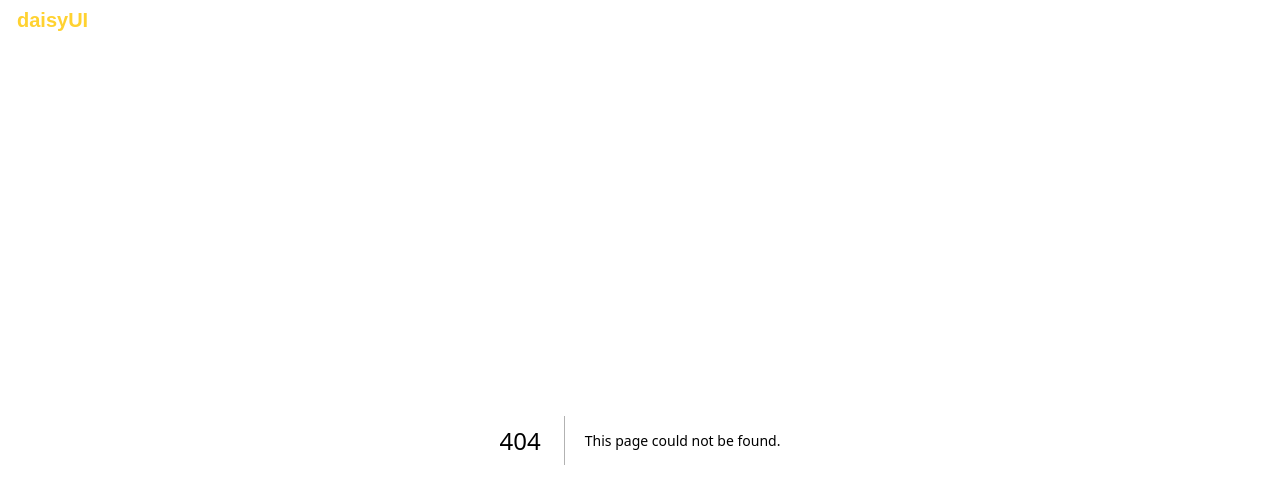
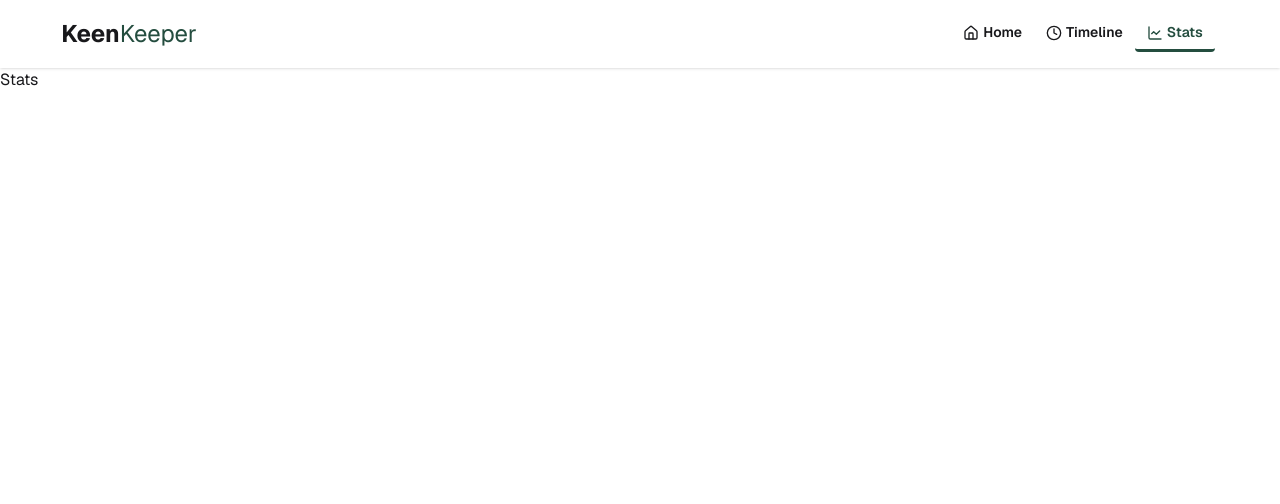
Before and after one commit to Robinhosen1e/Assignment07-B13, a Next.js app: page /stats in a window 1280 px wide. Before the commit this address had no page. Shown: the top 504 px of the page. Built offline with nearby package versions, Linux system fonts and the light colour scheme.

Commit message:
added a navber

```diff
--- a/package.json
+++ b/package.json
@@ -10,6 +10,8 @@
   },
   "dependencies": {
     "@react-icons/all-files": "^4.1.0",
+    "lucide": "^1.3.0",
+    "lucide-react": "^1.14.0",
     "next": "16.2.4",
     "react": "19.2.4",
     "react-dom": "19.2.4",
--- a/src/app/globals.css
+++ b/src/app/globals.css
@@ -1,7 +1,7 @@
 @import "tailwindcss";
 @plugin "daisyui";
 
-:root {
+/* :root {
   --background: #ffffff;
   --foreground: #ffffff;
 }
@@ -24,4 +24,4 @@
   background: var(--background);
   color: var(--foreground);
   font-family: Arial, Helvetica, sans-serif;
-}
+} */
--- a/src/app/layout.js
+++ b/src/app/layout.js
@@ -2,14 +2,10 @@
 import "./globals.css";
 import Navbar from "@/component/Navbar/Navbar";
 
-const geistSans = Geist({
-  variable: "--font-geist-sans",
-  subsets: ["latin"],
-});
-
-const geistMono = Geist_Mono({
-  variable: "--font-geist-mono",
-  subsets: ["latin"],
+const geist = Geist({
+  subsets: ['latin'],
+  weight: ['400', '600', '700'], // optional
+  display: 'swap',
 });
 
 export const metadata = {
@@ -21,14 +17,14 @@
   return (
     <html
       lang="en" data-theme="light"
-      className={`${geistSans.variable} ${geistMono.variable} h-full antialiased`}
+      className={`h-full antialiased`}
     >
-      <body className="min-h-full flex flex-col">
+      <body className={`h-full ${geist.className}`}>
         <main>
           <Navbar />
           {children}
         </main>
-        </body>
+      </body>
     </html>
   );
 }
--- /dev/null
+++ b/src/app/stats/page.jsx
@@ -0,0 +1,10 @@
+
+const StatsPage = () => {
+    return (
+        <div>
+            <h1>Stats</h1>
+        </div>
+    );
+};
+
+export default StatsPage;
--- /dev/null
+++ b/src/app/timeline/page.jsx
@@ -0,0 +1,10 @@
+
+const TimelinePage = () => {
+    return (
+        <div>
+            <h1>Timeline</h1>
+        </div>
+    );
+};
+
+export default TimelinePage;
--- a/src/component/Navbar/Navbar.jsx
+++ b/src/component/Navbar/Navbar.jsx
@@ -1,12 +1,60 @@
+'use client'
+import { ChartLine, Clock4, House } from "lucide-react";
+import Link from "next/link";
+import { usePathname } from "next/navigation";
+
 
 const Navbar = () => {
+
+  const pathname = usePathname();
+
+    const link = <>
+  <li className="font-semibold"><Link href='/'
+  className={`flex items-center hover:bg-[#244D3F] hover:text-white ${
+          pathname === "/" ? "text-[#244D3F] border-b-3 border-[#244D3F]" : ""
+        }`} ><House className="-mr-1" size={16}/>Home</Link></li>
+
+
+
+  <li className="font-semibold"><Link href='/timeline'
+   className={`flex items-center hover:bg-[#244D3F] hover:text-white ${
+          pathname === "/timeline" ? "text-[#244D3F] border-b-3 border-[#244D3F]" : ""
+        }`}  ><Clock4 className="-mr-1" size={16} />Timeline</Link></li>
+
+
+  <li className="font-semibold"><Link href='/stats'
+   className={`flex items-center hover:bg-[#244D3F] hover:text-white ${
+          pathname === "/stats" ? "text-[#244D3F] border-b-3 border-[#244D3F]" : ""
+        }`} ><ChartLine className="-mr-1" size={16} />Stats</Link></li>
+
+  </>
     return (
         <div>
-            <div className="">
-                <div className="flex-1">
-                    <a className="btn btn-ghost normal-case text-amber-300 text-xl">daisyUI</a>
-                </div>
-            </div>
+               <div className=" bg-base-100 shadow-sm">
+
+              <div className="w-11/12 mx-auto navbar ">
+                <div className="navbar-start">
+    <div className="dropdown">
+      <div tabIndex={0} role="button" className="btn btn-ghost lg:hidden">
+        <svg xmlns="http://www.w3.org/2000/svg" className="h-5 w-5" fill="none" viewBox="0 0 24 24" stroke="currentColor"> <path strokeLinecap="round" strokeLinejoin="round" strokeWidth="2" d="M4 6h16M4 12h8m-8 6h16" /> </svg>
+      </div>
+      <ul
+        tabIndex="-1"
+        className="menu menu-sm dropdown-content bg-base-100 rounded-box z-1 mt-3 w-52 p-2 shadow">
+        {link}
+      </ul>
+    </div>
+    <h1 className=" cursor-pointer text-2xl font-extrabold">Keen<span className="font-medium text-[#244D3F]">Keeper</span></h1>
+  </div>
+  <div className="navbar-end">
+   <div className="navbar-center hidden lg:flex">
+    <ul className="menu menu-horizontal px-1">
+      {link}
+    </ul>
+  </div>
+  </div>
+              </div>
+</div>
         </div>
     );
 };
```
Also changed, not shown: 1 other file (tests, documents, lock files or other folders).
